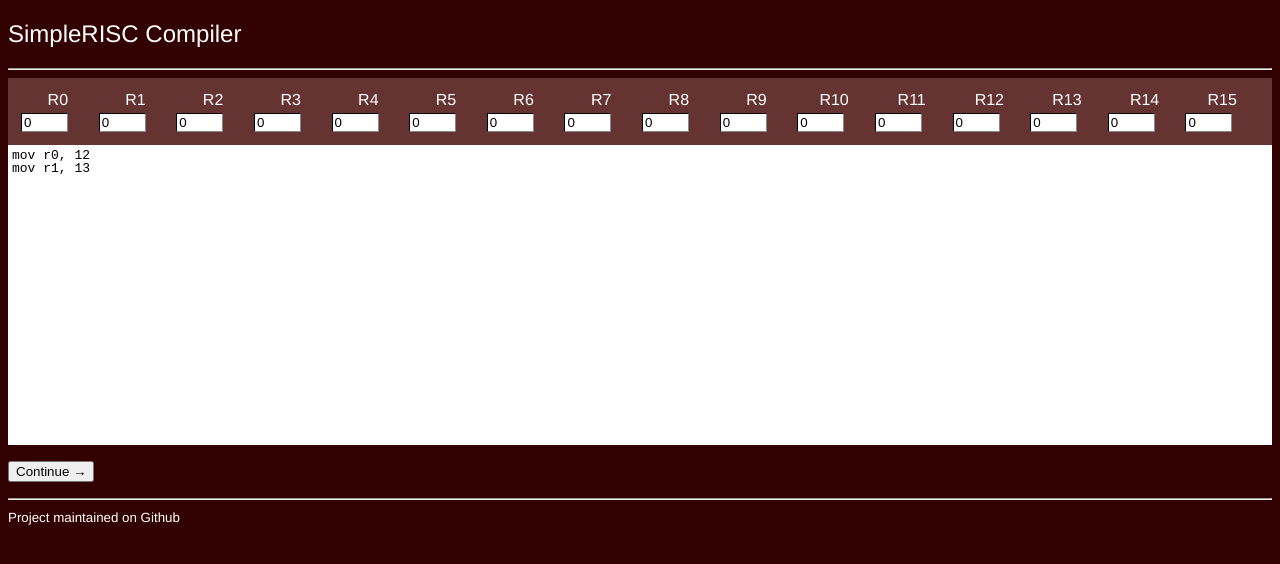
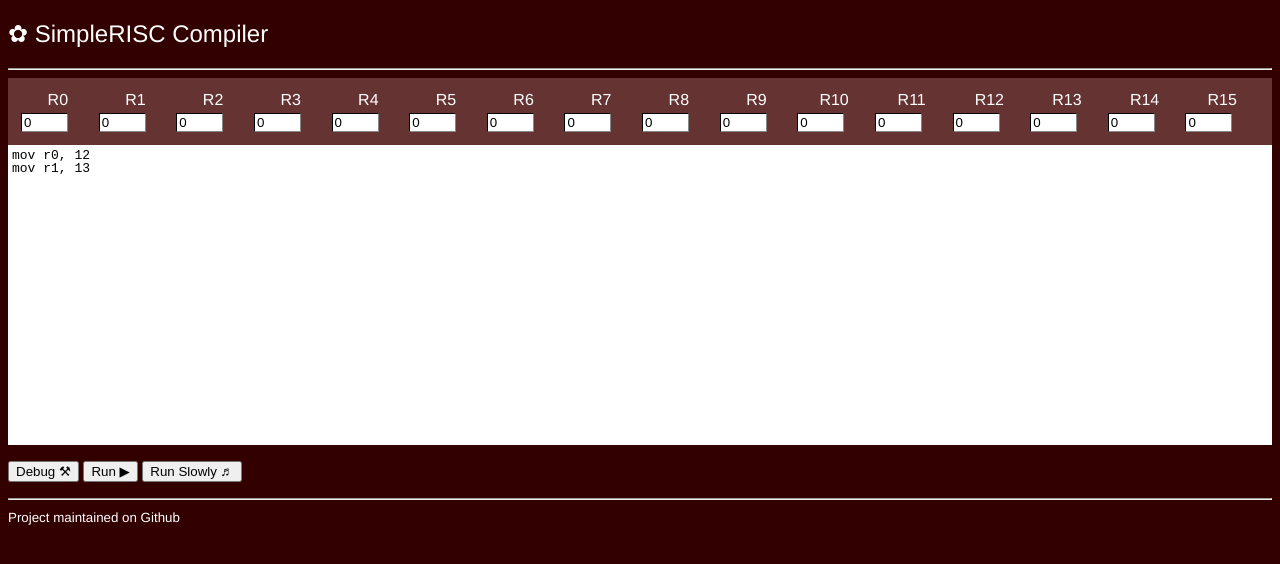
Before and after one commit to WhatAKitty/SimpleRISC-online, a plain HTML site: page index.html in a window 1280 px wide. Drawn offline with Linux system fonts and the light colour scheme.

Commit message:
some unicode chars as icons

```diff
--- a/index.html
+++ b/index.html
@@ -10,7 +10,7 @@
 <body>
 
 <!--<a href="https://github.com/vibhavsinha/SimpleRISC-online/"><img style="position: absolute; top: 0; right: 0; border: 0;" src="https://s3.amazonaws.com/github/ribbons/forkme_right_orange_ff7600.png" alt="Fork me on GitHub"></a>-->
-<h2>SimpleRISC Compiler</h2>
+<h2> &#10047; SimpleRISC Compiler</h2>
 <hr />
 <div id="workspace">
 <table border="0" id="registers">
@@ -58,7 +58,11 @@
 		  mode:  "gas"
 		});
 	</script>
-<p><button>Continue &rarr;</button></p>
+<p>
+<button>Debug &#9874; </button>
+<button>Run &#9654; </button>
+<button>Run Slowly &#9836;</button>
+</p>
 </div>
 <hr />
 <small>Project maintained on Github</small>
```
